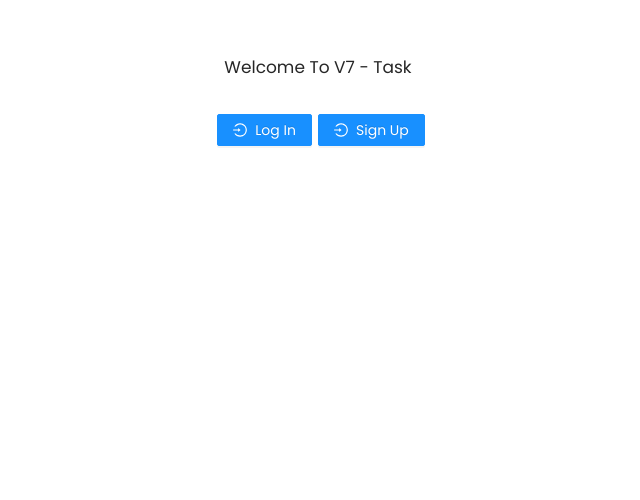
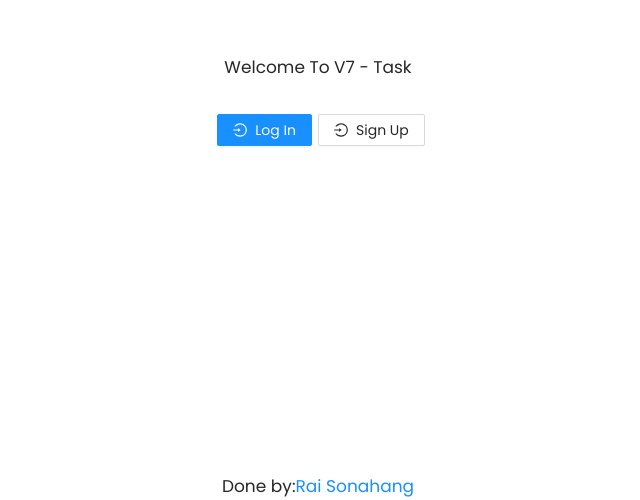
Before and after one commit to sonangrai/v7-task, a Next.js app: page / in a window 1280 px wide. Shown: the part 300-800 px from the top of the page, without its empty margins (322-962 px from the left). Built offline with nearby package versions, Linux system fonts and the light colour scheme; what @badrap/bar-of-progress would draw is missing.

Commit message:
some stylings changes

```diff
--- a/components/layout/Layout.tsx
+++ b/components/layout/Layout.tsx
@@ -1,4 +1,5 @@
 import Head from "next/head";
+import styled from "styled-components";
 
 /**
  *
@@ -20,8 +21,21 @@ const Layout = ({ children, title, description }) => {
         <meta property="Twitter:description" content={description} />
       </Head>
       {children}
+      <CopyRight>
+        Done by:
+        <a href="https://sonahangrai.com.np" target="_blank" rel="noreferrer">
+          Rai Sonahang
+        </a>
+      </CopyRight>
     </>
   );
 };
 
 export default Layout;
+
+const CopyRight = styled.div`
+  position: fixed;
+  bottom: 0;
+  left: 50%;
+  transform: translateX(-50%);
+`;
--- a/components/page/home/Login.tsx
+++ b/components/page/home/Login.tsx
@@ -19,7 +19,7 @@ const Login = () => {
         <Col span={12}>
           <Link href="/signup">
             <a>
-              <Button type="primary" icon={<LoginOutlined />}>
+              <Button secondary icon={<LoginOutlined />}>
                 Sign Up
               </Button>
             </a>
```
